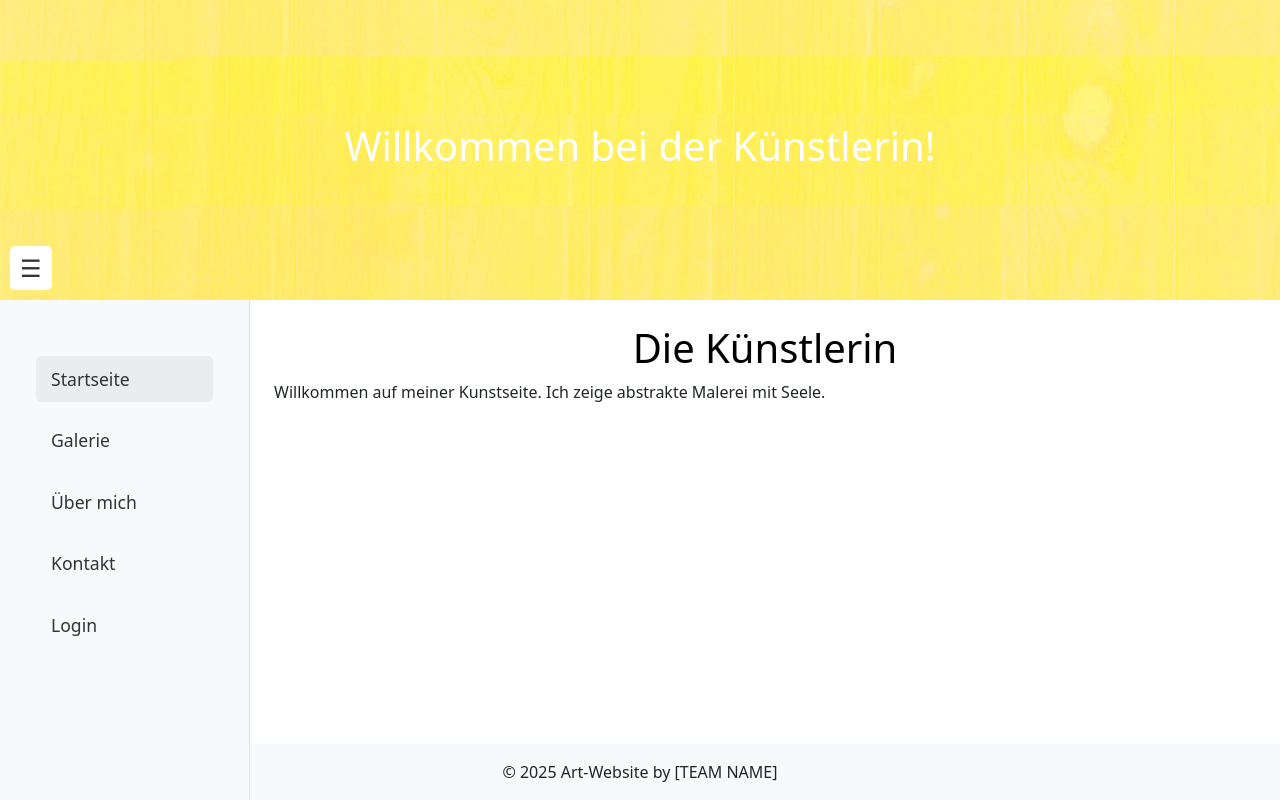
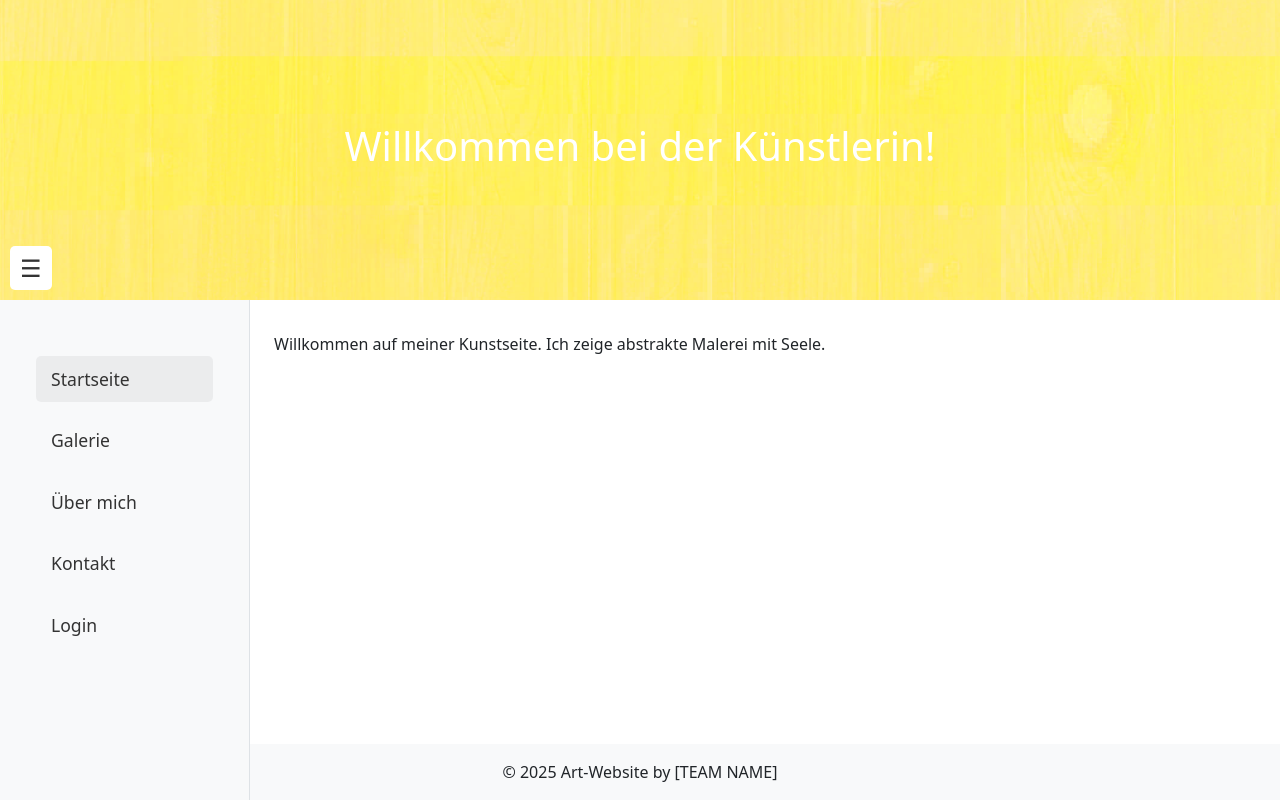
Before and after one commit to Daniel-Rataj/kuenstlerin_webauftritt, an Angular app in the folder client/: page / in a window 1280 px wide. Built offline with nearby package versions, Linux system fonts and the light colour scheme.

Commit message:
Entwurf der Über-mich-Seite #4

```diff
--- a/client/src/app/pages/home/home.component.html
+++ b/client/src/app/pages/home/home.component.html
@@ -1,6 +1,7 @@
 <section class="hero">
-  <h1 class="title">Die Künstlerin</h1>
+  <h1 class="title">     </h1>
 </section>
+
 
 <section class="intro">
   <p>Willkommen auf meiner Kunstseite. Ich zeige abstrakte Malerei mit Seele.</p>
```
